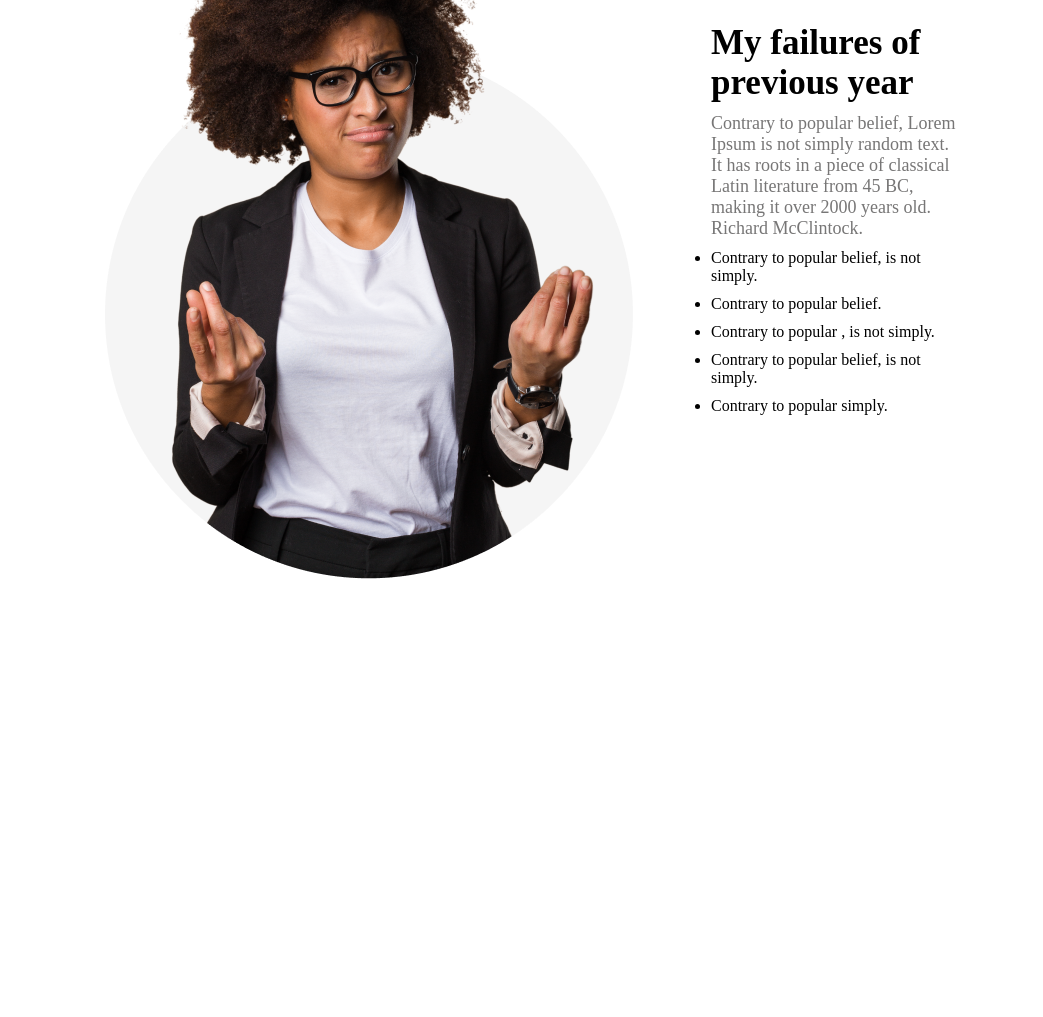
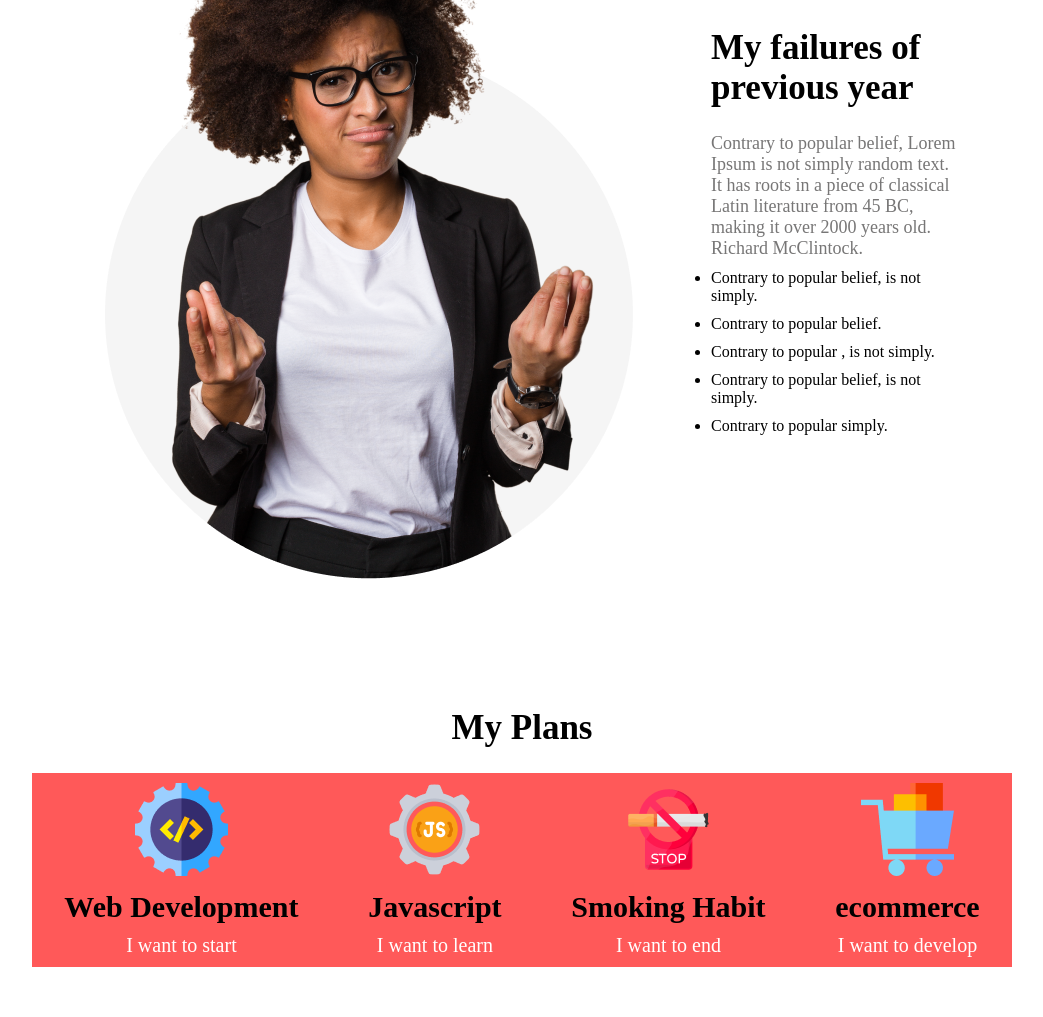
Before and after one commit to aminulislam2002/ph-assignment-number-one, a plain HTML site: page index.html in a window 1280 px wide. Shown: the part 1109-2126 px from the top of the page, without its empty margins (118-1161 px from the left). Before the commit the page ends 1742 px from the top, so only its background shows below. Drawn offline with Linux system fonts and the light colour scheme.

Commit message:
plans section commit

```diff
--- a/css/styles.css
+++ b/css/styles.css
@@ -49,5 +49,28 @@
 .section-title {
   font-size: 35px;
   font-weight: 900;
-  margin-bottom: 10px;
+  padding: 25px 0px;
 }
+/* plans section */
+.plans-section {
+  padding: 50px 150px;
+  text-align: center;
+}
+.plans {
+  display: flex;
+  justify-content: space-around;
+  align-items: center;
+  gap: 25px;
+  background-color: #ff5959;
+  padding: 10px 10px;
+}
+.plan-name {
+  font-size: 30px;
+  font-weight: 900;
+  padding: 10px 0;
+}
+.plan-title {
+  font-size: 20px;
+  font-weight: 400;
+  color: #ffffff;
+}
--- a/index.html
+++ b/index.html
@@ -38,6 +38,32 @@
           </ul>
         </div>
       </section>
+      <!-- plans section -->
+      <section class="plans-section">
+        <h1 class="section-title">My Plans</h1>
+        <div class="plans">
+          <div>
+            <img src="./images/icons/web.png" alt="" />
+            <h2 class="plan-name">Web Development</h2>
+            <p class="plan-title">I want to start</p>
+          </div>
+          <div>
+            <img src="./images/icons/js.png" alt="" />
+            <h2 class="plan-name">Javascript</h2>
+            <p class="plan-title">I want to learn</p>
+          </div>
+          <div>
+            <img src="./images/icons/smoke.png" alt="" />
+            <h2 class="plan-name">Smoking Habit</h2>
+            <p class="plan-title">I want to end</p>
+          </div>
+          <div>
+            <img src="./images/icons/ecom.png" alt="" />
+            <h2 class="plan-name">ecommerce</h2>
+            <p class="plan-title">I want to develop</p>
+          </div>
+        </div>
+      </section>
     </header>
   </body>
 </html>
```
